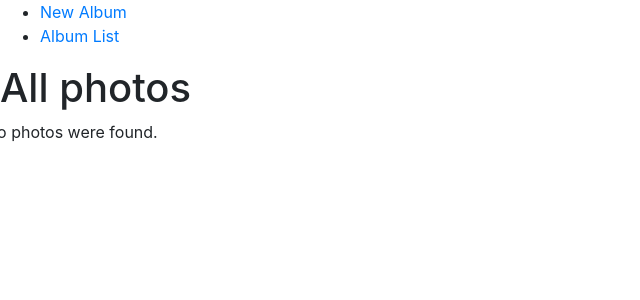
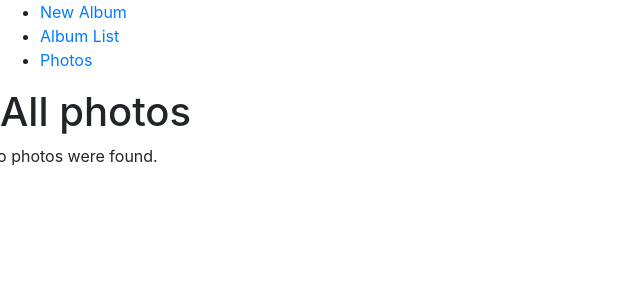
Before and after one commit to derek-adair/medialogue, a Django app: page /photos/ in a window 1280 px wide. Shown: the top 300 px of the page, without its empty margins (0-640 px from the left). Run offline with Django 3.2, Linux system fonts and the light colour scheme; data that the repository does not hold is empty; some libraries are stand-ins or nearby versions.

Commit message:
link to photo detail in /photos/

```diff
--- a/web/medialogue/templates/medialogue/photo_list.html
+++ b/web/medialogue/templates/medialogue/photo_list.html
@@ -14,7 +14,9 @@
 <div class="row">
     <div class="col-lg-12 photo-list">
         {% for photo in object_list %}
+        <a href="{{ photo.get_absolute_url }}">
             <img src="{{ photo.src.url }}" class="img-thumbnail" alt="{{ photo.title }}">
+        </a>
         {% endfor %}
     </div>
 </div>
--- a/web/medialogue/urls.py
+++ b/web/medialogue/urls.py
@@ -15,7 +15,7 @@ urlpatterns = [
         path('album/new/', NewAlbum, name='new-album'),
         re_path('album/(?P<slug>[\-\d\w]+)/$', AlbumDetailView.as_view(), name='ml-album'),
         re_path('video/(?P<slug>[\-\d\w]+)/$', VideoDetailView.as_view(), name='ml-video'),
-        path('photos/', PhotoListView.as_view(), name='photo-list'),
+        path('photos/', PhotoListView.as_view(), name='ml-photo-list'),
         re_path('^photo/(?P<slug>[\-\d\w]+)/$', PhotoDetailView.as_view(), name='ml-photo'),
         path('fp/', include('django_drf_filepond.urls')),
 ]
--- a/web/templates/base.html
+++ b/web/templates/base.html
@@ -13,6 +13,7 @@
         <ul>
             <li><a href="{% url "medialogue:new-album" %}">New Album</a></li>
             <li><a href="{% url "medialogue:ml-album-list" %}">Album List</a></li>
+            <li><a href="{% url "medialogue:ml-photo-list" %}">Photos</a></li>
         </ul>
         {% block content %}{% endblock %}
         <script src="https://code.jquery.com/jquery-3.2.1.slim.min.js"
```
